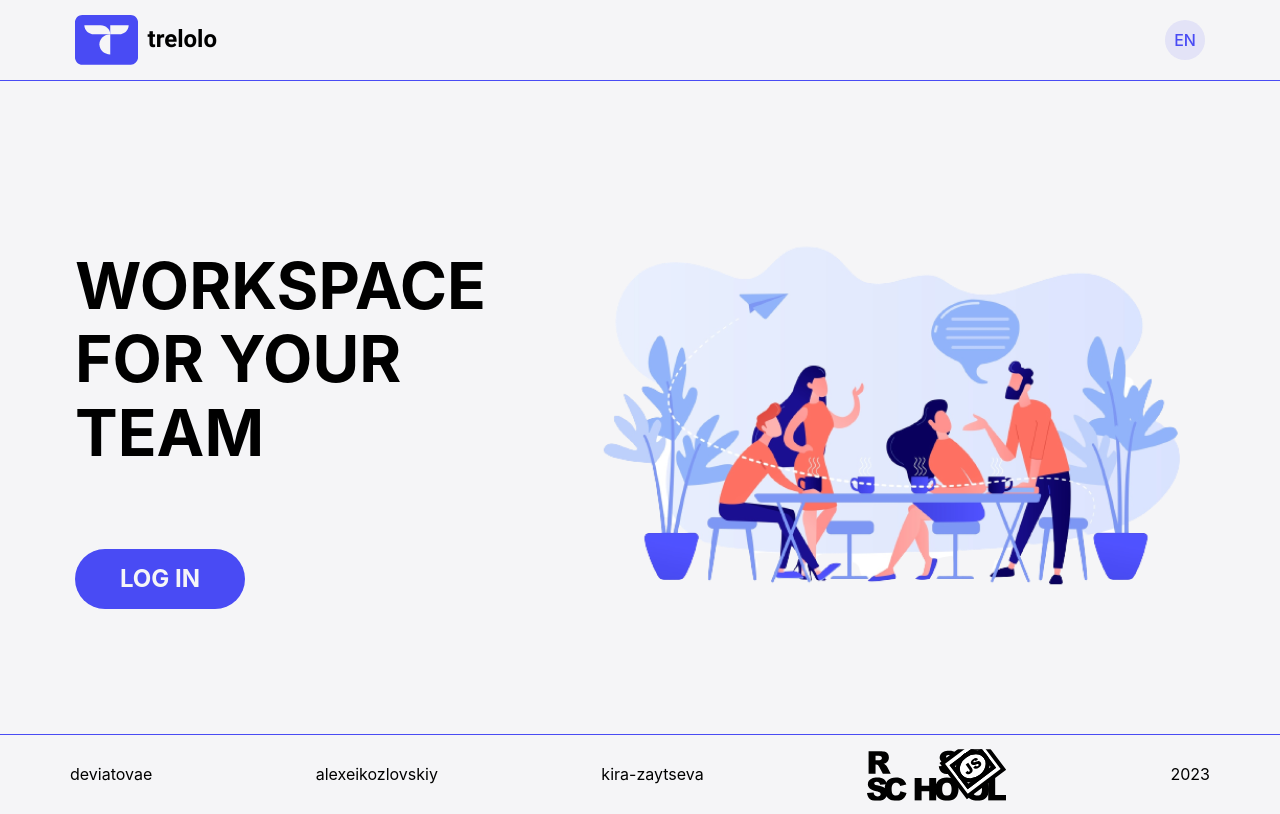
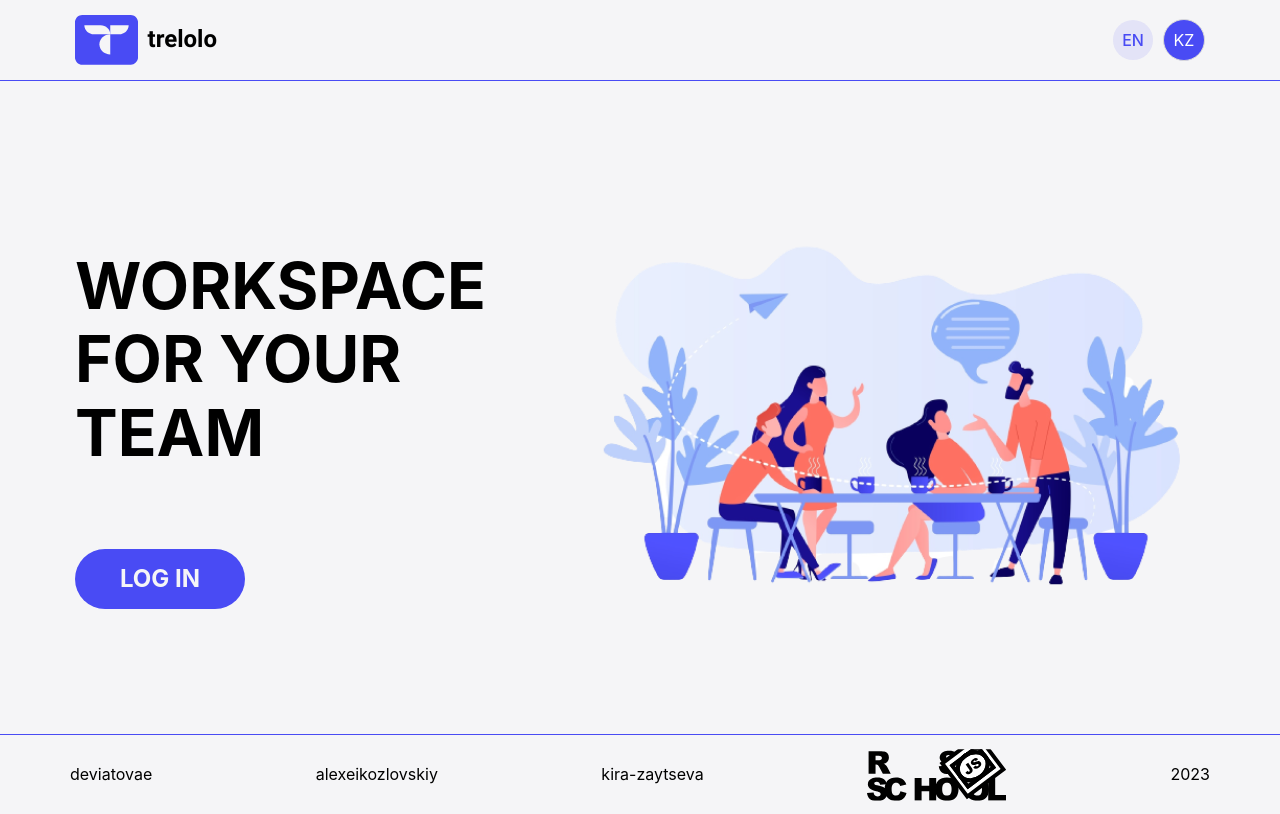
Before and after one commit to deviatovae/trelolo, a React (Create React App) app: page / in a window 1280 px wide. Built offline with nearby package versions, Linux system fonts and the light colour scheme.

Commit message:
feat: add user icon component

```diff
--- /dev/null
+++ b/src/components/userIcon/userIcon.scss
@@ -0,0 +1,26 @@
+@import '/src/assets/styles/variables.scss';
+
+.header__user {
+    width: 40px;
+    height: 40px;
+    border: 1px solid $greylight;
+    border-radius: 50px;
+    display: flex;
+    align-items: center;
+    justify-content: center;
+    color: $white;
+    background: $mainBlue;
+    transition: 0.3s background, 0.3s transform;
+
+    // visibility: hidden;
+
+    &:hover {
+      cursor: pointer;
+      background: $mainBlueHover;
+      transition: 0.3s background;
+    }
+    &:active {
+        transform: scale(0.95);
+        transition: 0.3s transform;
+    }
+}
--- /dev/null
+++ b/src/components/userIcon/userIcon.tsx
@@ -0,0 +1,10 @@
+import './userIcon.scss';
+
+export const UserIcon = () => {
+
+    return (
+      <div className="header__user">
+        KZ
+      </div>
+    );
+};
--- a/src/components/view/header/header.scss
+++ b/src/components/view/header/header.scss
@@ -49,6 +49,7 @@
       display: flex;
       align-items: center;
       justify-content: space-between;
+      gap: 10px
     }
 
     &__lang {
@@ -68,20 +69,20 @@
       }
     }
 
-    &__user {
-      width: 40px;
-      height: 40px;
-      border: 1px solid $greylight;
-      border-radius: 50px;
-      display: flex;
-      align-items: center;
-      justify-content: center;
-      color: $mainBlue;
+    // &__user {
+    //   width: 40px;
+    //   height: 40px;
+    //   border: 1px solid $greylight;
+    //   border-radius: 50px;
+    //   display: flex;
+    //   align-items: center;
+    //   justify-content: center;
+    //   color: $mainBlue;
 
-      visibility: hidden;
+    //   visibility: hidden;
 
-      &:hover {
-        cursor: pointer;
-      }
-    }
+    //   &:hover {
+    //     cursor: pointer;
+    //   }
+    // }
   }
--- a/src/components/view/header/header.tsx
+++ b/src/components/view/header/header.tsx
@@ -1,7 +1,7 @@
 import React from 'react';
 import { useNavigate } from 'react-router-dom';
 import './header.scss';
-
+import { UserIcon } from '../../userIcon/userIcon';
 
 const Header = () => {
   const history = useNavigate();
@@ -19,7 +19,7 @@ const Header = () => {
         </div>
         <div className="header__lang-user-wrapper">
           <div className="header__lang">EN</div>
-          {/*<div className="header__user">KZ</div>*/}
+          <UserIcon />
         </div>
       </div>
     </header>
```
